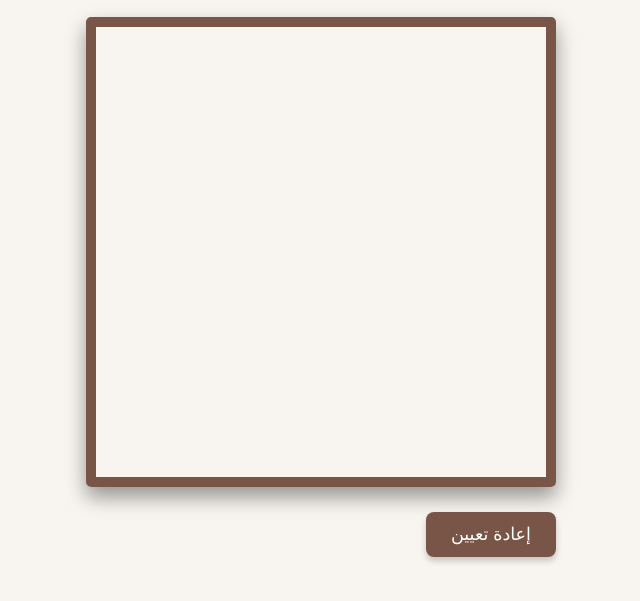
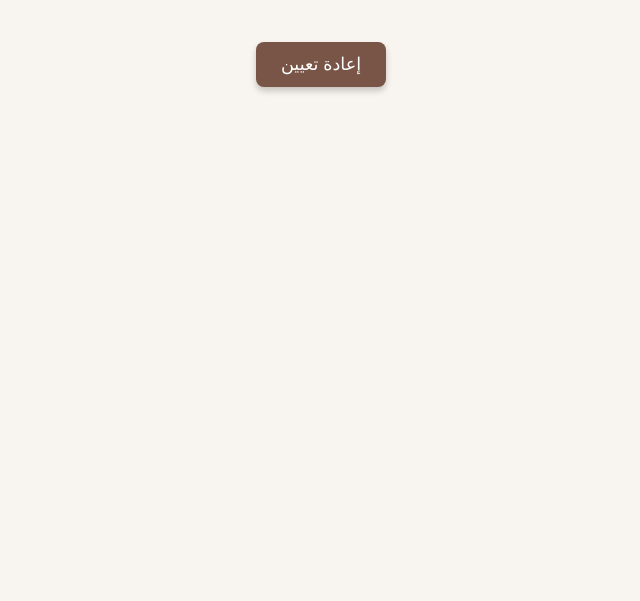
Before and after one commit to Abdul3ziz95/Seega-Nut-El-Kalb, a plain HTML site: page index.html in a window 1280 px wide. Shown: the part 161-762 px from the top of the page, without its empty margins (319-959 px from the left). Drawn offline with Linux system fonts and the light colour scheme.

Commit message:
Update index.html

```diff
--- a/index.html
+++ b/index.html
@@ -16,8 +16,9 @@
     </header>
 
     <main>
-        <div id="board" class="board-grid">
-        </div>
+        <div id="board" class="board-grid hidden">
+</div>
+
 
         <button id="reset-button" class="action-button">إعادة تعيين</button>
     </main>
```
